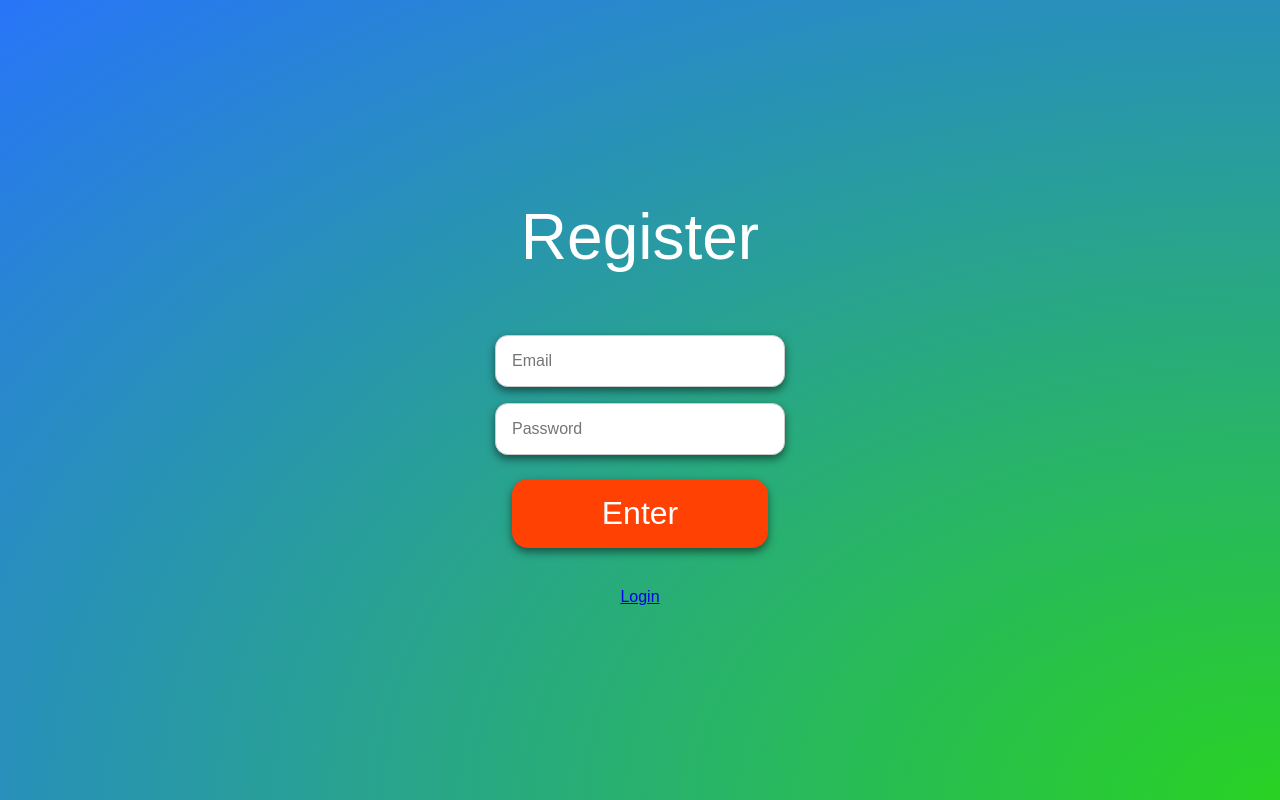
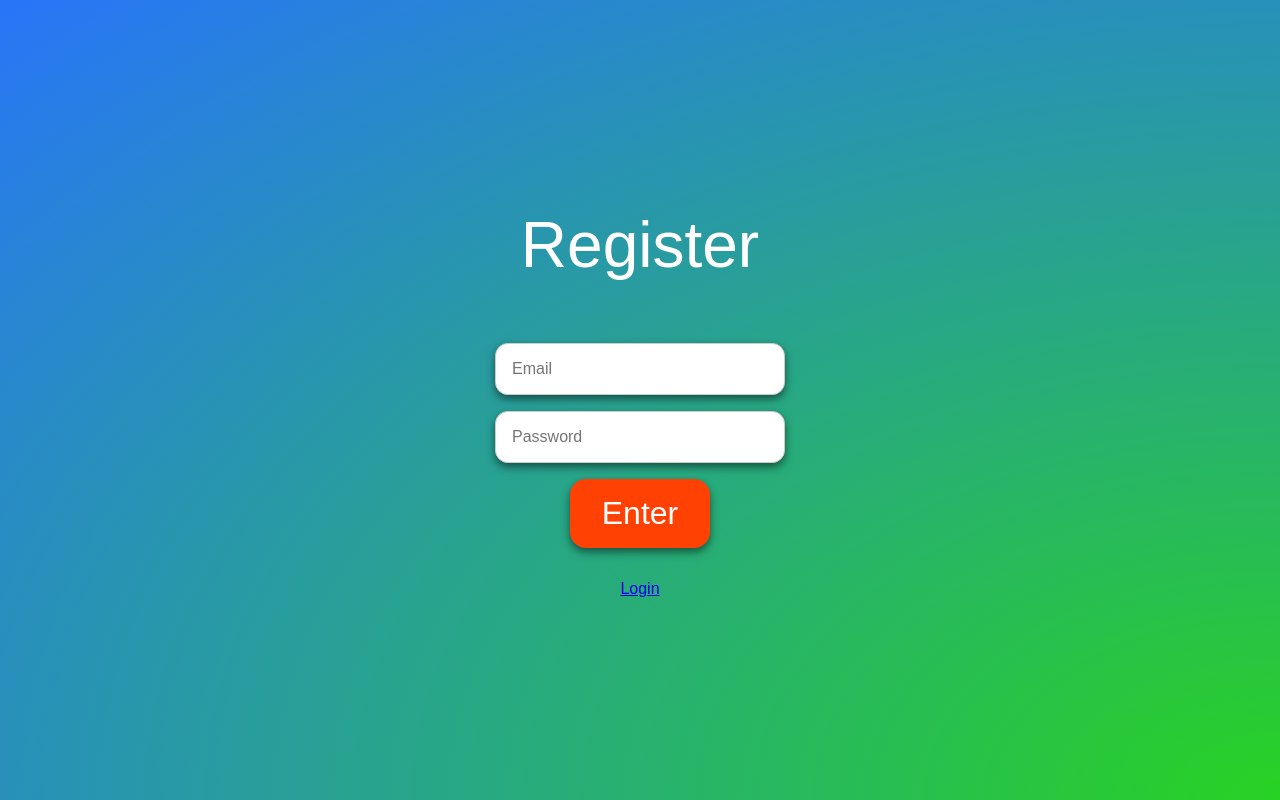
Before and after one commit to Noveboi/ChronoQuest.Site, a SvelteKit app: page /register in a window 1280 px wide. Built offline with nearby package versions, Linux system fonts and the light colour scheme; no server answers.

Commit message:
Polish components

```diff
--- a/src/lib/common/components/Button.svelte
+++ b/src/lib/common/components/Button.svelte
@@ -32,19 +32,17 @@
   button {
     background-color: #FF4203;
     color: white;
-    min-width: 8em;
     padding: 0.5em 1em;
-    margin: 0.5rem;
     font-size: 2em;
     border: none;
     border-radius: 0.5em;
     cursor: pointer;
     box-shadow: 0 4px 8px rgba(0, 0, 0, 0.5);
-    transition: background 0.3s ease, transform 0.1s ease;
+    transition: background-color 0.2s;
   }
 
   button:hover {
-    background-color: #CC3300;
+    background-color: #af340b;
   }
 
 .spinner {
--- a/src/lib/common/components/icons/IconProps.ts
+++ b/src/lib/common/components/icons/IconProps.ts
@@ -1,3 +1,3 @@
 export type IconProps = {
-    size: number
+    size?: number
 }
--- /dev/null
+++ b/src/routes/(app)/stats/+page.svelte
@@ -0,0 +1,5 @@
+<script lang="ts">
+
+</script>
+
+<h1> Stats Page, hooray! 🥳🥳🥳🥳</h1>
--- a/src/routes/global.css
+++ b/src/routes/global.css
@@ -3,6 +3,7 @@ html, body {
     padding: 0;
     height: 100%;
     font-family: Arial, Helvetica, sans-serif;
+    box-sizing: border-box;
 }
 
 :root {
```
Also changed, not shown: src/routes/(app)/+layout.svelte (+7 -4 lines), src/routes/(app)/+page.svelte (+13 -7 lines).
